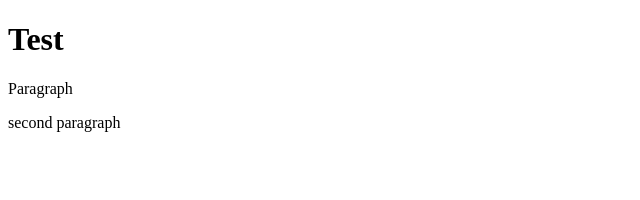
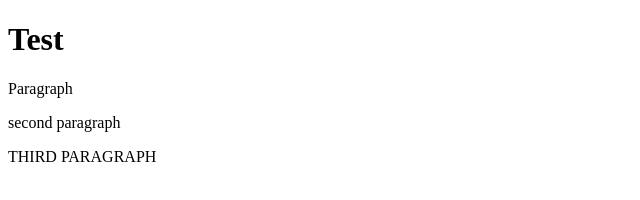
Before and after one commit to LeonPeters/Coursera-Course-git-test, a website: page index.html in a window 1280 px wide. Shown: the whole page, without its empty margins (0-640 px from the left). Drawn offline with Linux system fonts and the light colour scheme.

Commit message:
fourth commit

```diff
--- a/index.html
+++ b/index.html
@@ -6,6 +6,7 @@
         <h1>Test</h1>
         <p>Paragraph</p>
         <p>second paragraph</p>
+        <p>THIRD PARAGRAPH</p>
     </body>
 
 </html>
```
Also changed, not shown: package.json (added, +24 -0 lines), 2 other files.
